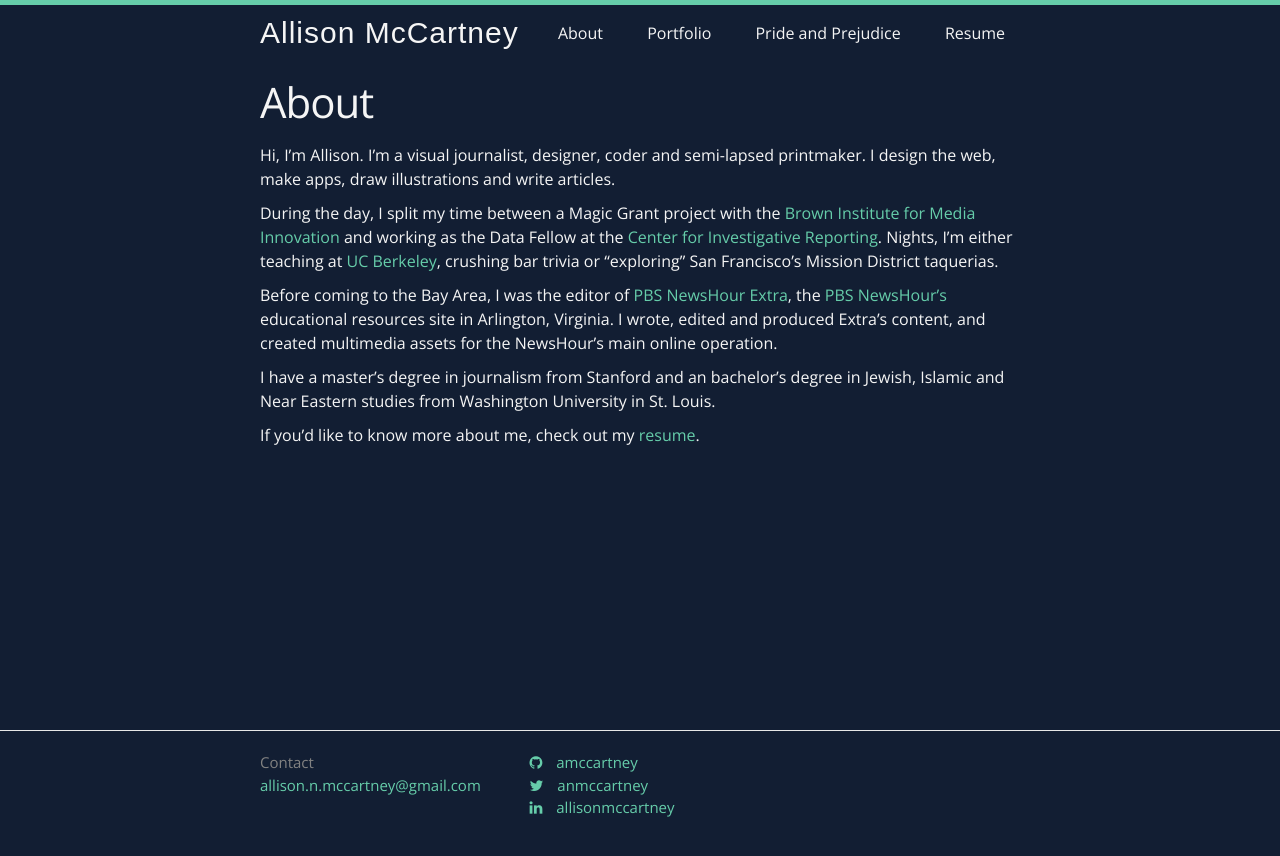
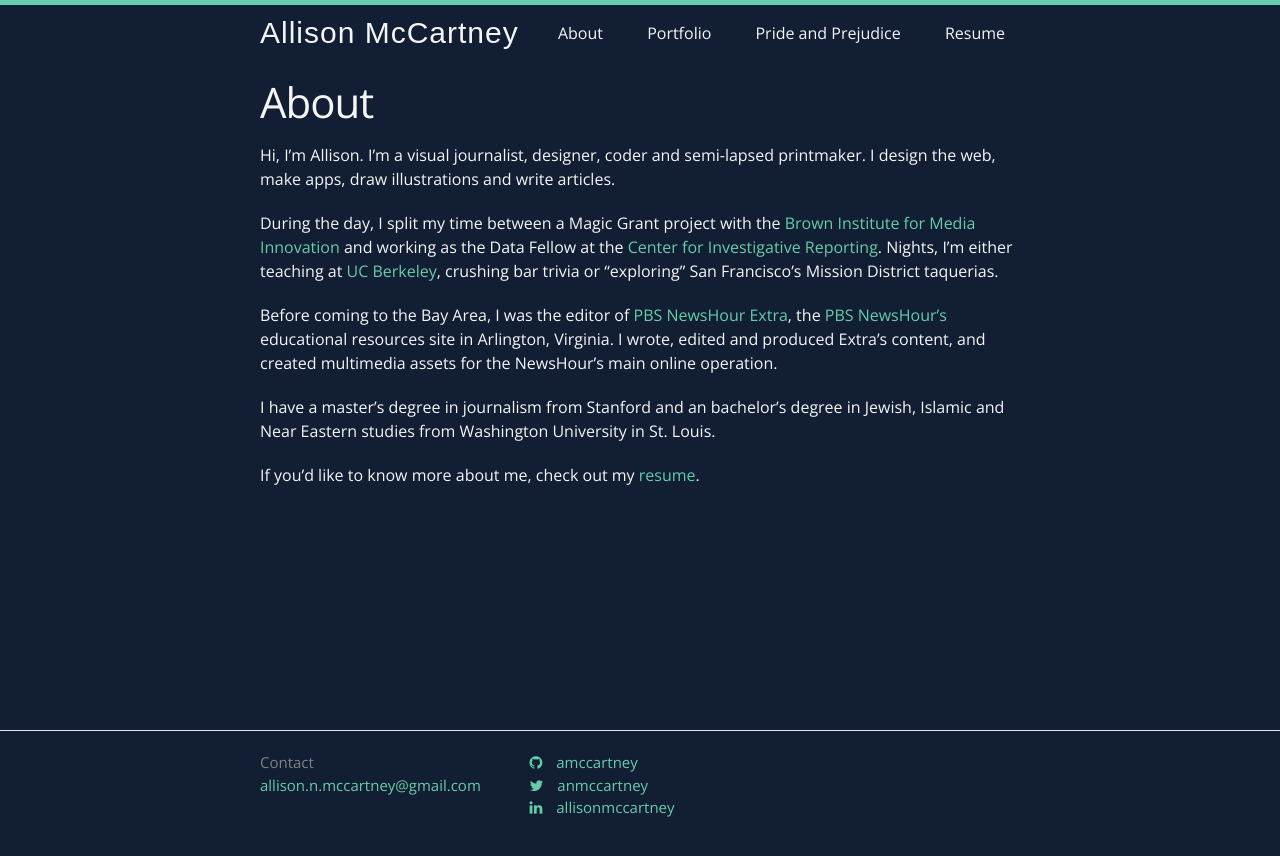
Before and after one commit to amccartney/amccartney.github.io, a Jekyll site: the page built from pages/about.md, in a window 1280 px wide. Shown: the top 856 px of the page. Built offline with Jekyll 4.4.1, drawn with Linux system fonts in a browser that asks for light colours; nearby versions of some CDN libraries; some web fonts are replaced; library files that are not in the unit come from our copies.

Commit message:
changing p spacing

```diff
--- a/_sass/_base.scss
+++ b/_sass/_base.scss
@@ -52,12 +52,13 @@ body#index {
 /**
  * Set `margin-bottom` to maintain vertical rhythm
  */
-h1, h2, h3, h4, h5, h6,
-p, blockquote, pre,
+h1, h2, h3, h4, h5, h6, blockquote, pre,
 ul, ol, dl, figure,
 %vertical-rhythm {
     margin-bottom: $spacing-unit / 2;
 }
+
+p { margin-bottom: $spacing-unit }
 
 h1#index-title {
     font-size: 4.2em;
```
